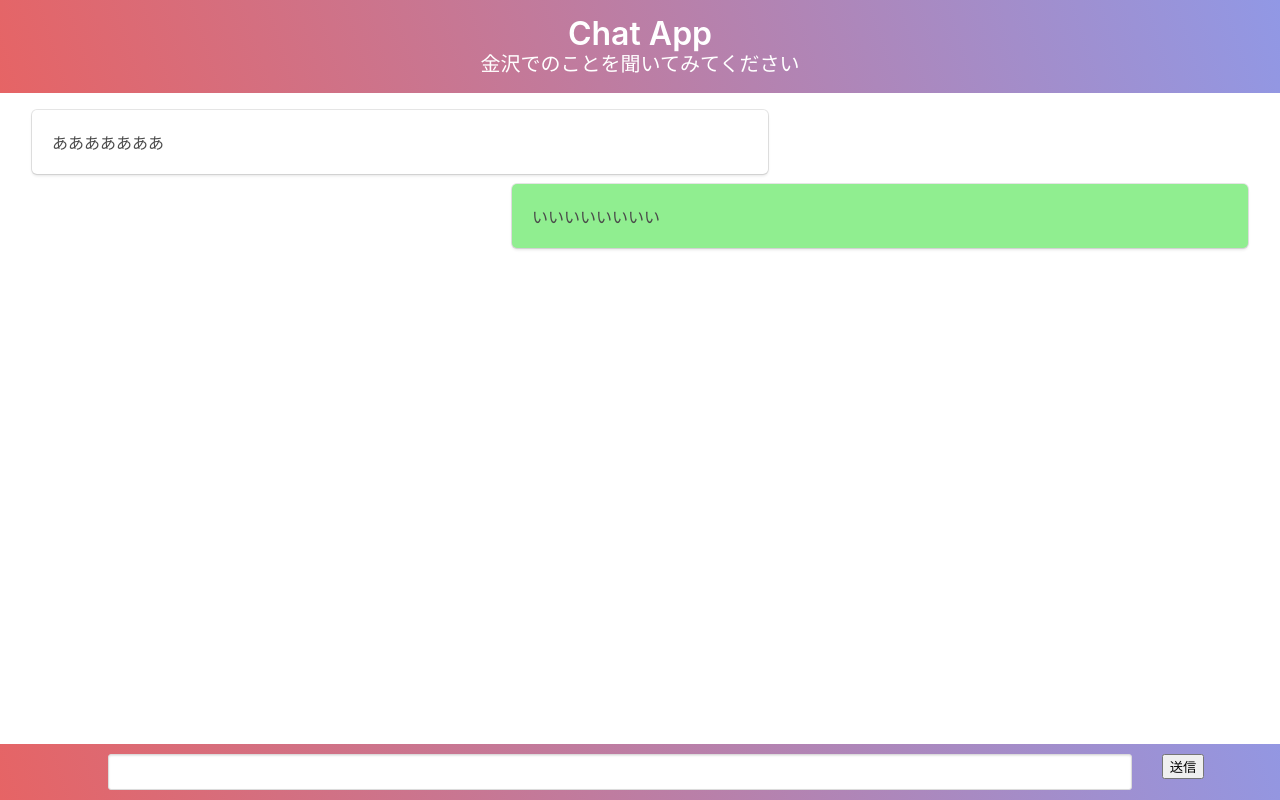
After one commit to SuzukiDaishi/twa-chat-demo, a Flask app: template templates/chat.html in a window 1280 px wide. The commit adds this page. Run offline with Flask 2, Linux system fonts and the light colour scheme; the template is opened without the code that fills it, so the values that code supplies are empty.

Commit message:
フロント部分

```diff
--- /dev/null
+++ b/templates/chat.html
@@ -0,0 +1,175 @@
+<html>
+    <div>
+        <header class="chat-grad has-text-centered pad-tob-bottom fixed-top">
+            <h1 class="title is-3 text-white">
+                Chat App
+            </h1>
+            <p class="subtitle text-white">
+                金沢でのことを聞いてみてください
+            </p>
+        </header>
+
+        <div>
+            <div class="spacer-header"></div>
+            <div class="chat-box-pad-right">
+                <div class="box">
+                    <div> あああああああ </div>
+                </div>
+            </div>
+
+            <div class="chat-box-pad-left">
+                <div class="box chat-box-green">
+                    <div> いいいいいいいい </div>
+                </div>
+            </div>
+        </div>
+
+        <footer class="chat-footer fixed-bottom chat-grad pad-input-text">
+            <div class="input-box">
+                <input class="input input-text-box" type="text">
+                <button class="button input-button-box is-outlined">送信</button>
+            </div>
+        </footer>
+    </div>
+
+
+
+</html>
+
+<style>
+body, button, input, select, textarea {
+    font-family: BlinkMacSystemFont,-apple-system,"Segoe UI",Roboto,Oxygen,Ubuntu,Cantarell,"Fira Sans","Droid Sans","Helvetica Neue",Helvetica,Arial,sans-serif;
+}
+blockquote, body, dd, dl, dt, fieldset, figure, h1, h2, h3, h4, h5, h6, hr, html, iframe, legend, li, ol, p, pre, textarea, ul {
+    margin: 0;
+    padding: 0;
+}
+.subtitle {
+    color: #4a4a4a;
+    font-size: 1.25rem;
+    font-weight: 400;
+    line-height: 1.25;
+}
+.title{
+    font-weight: 600;
+    line-height: 1.125;
+}
+.text-white {
+    color: #fff;
+}
+.has-text-centered {
+    text-align: center!important;
+}
+#chat-view {
+    width: 100%;
+    height: 100vh;
+}
+.chat-grad {
+    background: linear-gradient(0.2turn, #e66465, #9198e5);
+}
+.text-white {
+    color: white;
+}
+.pad-tob-bottom {
+    padding: 2vh 0;
+}
+.fixed-top {
+    position: fixed;
+    top: 0;
+    width: 100vw;
+}
+.fixed-bottom {
+    position: fixed;
+    bottom: 0;
+    width: 100vw;
+}
+.pad-input-text {
+    padding: 1vh 2vh;
+}
+
+.pad-input-text{
+    padding: 1vh 2vh;
+}
+
+.spacer-header {
+    width: 100%;
+    height: 100px;
+}
+.spacer-footer {
+    width: 100vw;
+    height: 60px;
+}
+.input{
+    -moz-appearance: none;
+    -webkit-appearance: none;
+    -webkit-box-align: center;
+    -ms-flex-align: center;
+    align-items: center;
+    border: 1px solid transparent;
+    border-radius: 3px;
+    -webkit-box-shadow: none;
+    box-shadow: none;
+    display: -webkit-inline-box;
+    display: -ms-inline-flexbox;
+    display: inline-flex;
+    font-size: 1rem;
+    height: 2.25em;
+    -webkit-box-pack: start;
+    -ms-flex-pack: start;
+    justify-content: flex-start;
+    line-height: 1.5;
+    padding-bottom: calc(.375em - 1px);
+    padding-left: calc(.625em - 1px);
+    padding-right: calc(.625em - 1px);
+    padding-top: calc(.375em - 1px);
+    position: relative;
+    vertical-align: top;
+    background-color: #fff;
+    border-color: #dbdbdb;
+    color: #363636;
+    -webkit-box-shadow: inset 0 1px 2px rgba(10,10,10,.1);
+    box-shadow: inset 0 1px 2px rgba(10,10,10,.1);
+    max-width: 100%;
+    width: 100%;
+}
+
+.input-box {
+    text-align: center;
+}
+.input-text-box {
+    width: 80%;
+    margin-top: 2px;
+    margin-bottom: 2px;
+}
+.input-button-box {
+    margin-left: 2vw;
+    margin-top: 2px;
+    margin-bottom: 2px;
+}
+.chat-box-pad-left {
+    padding-right: 2.5%;
+    padding-left: 40%;
+    margin: 10px 0;
+}
+.chat-box-pad-right {
+    padding-right: 40%;
+    padding-left: 2.5%;
+    margin: 10px 0;
+}
+.chat-box-green {
+    background: lightgreen;
+}
+
+.box{
+    border-radius: 5px;
+    -webkit-box-shadow: 0 2px 3px rgba(10,10,10,.1), 0 0 0 1px rgba(10,10,10,.1);
+    box-shadow: 0 2px 3px rgba(10,10,10,.1), 0 0 0 1px rgba(10,10,10,.1);
+    color: #4a4a4a;
+    display: block;
+    padding: 1.25rem;
+}
+
+
+</style>
+
+</style>
```
Also changed, not shown: templates/index.html (+163 -8 lines).
